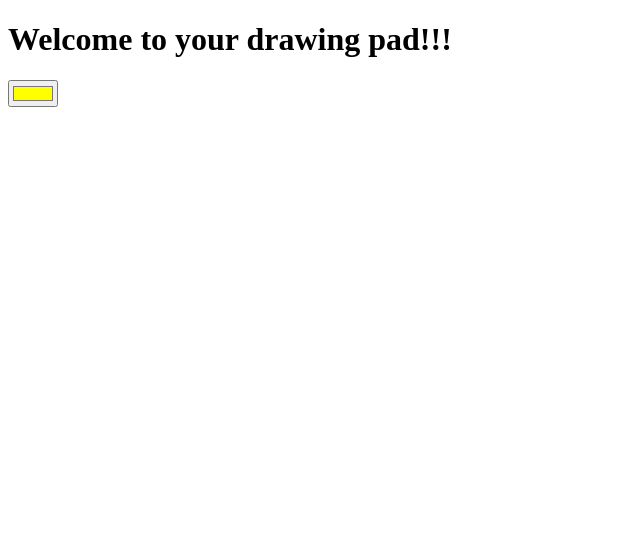
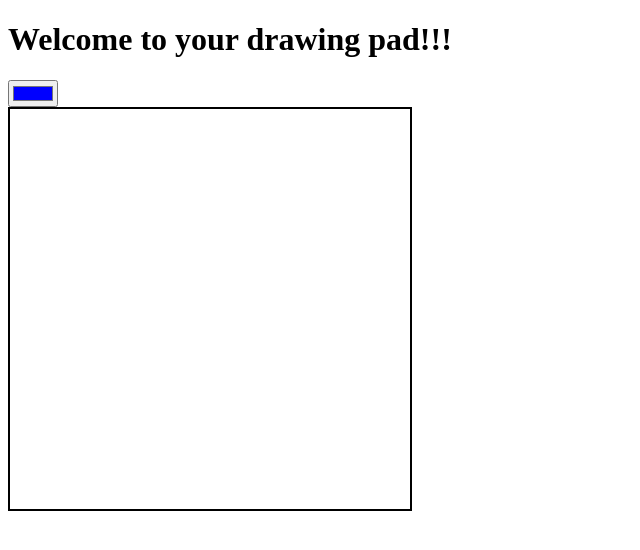
Before and after one commit to Santosh2167/canvas-pi, a React (Create React App) app: page / in a window 1280 px wide. Shown: the top 550 px of the page, without its empty margins (0-640 px from the left). Built offline with nearby package versions, Linux system fonts and the light colour scheme.

Commit message:
finished passing function from canvas to canvas controller

```diff
--- a/src/Canvas.js
+++ b/src/Canvas.js
@@ -2,9 +2,27 @@ import React, { Component } from "react";
 import ColourSelector from "./ColourSelector";
 
 export default class Canvas extends Component {
+  state = { hex: "#0000ff", width: 400, height: 400 };
+
+
+
+  onColourSelectorChange = (hex) => {
+    this.setState({ hex })
+  }
+
   render() {
+    const { hex, width, height } = this.state;
     return (
-      <ColourSelector />
+      <div>
+        <div>
+          <ColourSelector hex={hex} onColourSelectorChange={this.onColourSelectorChange} />
+        </div>
+        <canvas
+          width={width}
+          height={height}
+          style={{ border: "2px solid black" }}
+        />
+      </div>
     )
   }
 }
--- a/src/ColourSelector.js
+++ b/src/ColourSelector.js
@@ -2,23 +2,22 @@ import React, { Component } from "react";
 
 class ColourSelector extends Component {
 
-  state = { hex: this.props.hex };
+  onInputChange = (event) => {
+    const { onColourSelectorChange } = this.props;
+    onColourSelectorChange(event.target.value);
+  }
+  // componentDidUpdate() {
+  //   console.log(this.state.hex);
+  // }
 
-  onInputChange(event) {
-    this.setState({ hex: event.target.value })
-  }
-
-  componentDidUpdate() {
-    console.log(this.state.hex);
-  }
   render() {
-    const { hex } = this.state;
+    const { hex } = this.props;
     return (
       <div>
         <input
           type="color"
           value={hex}
-          onChange={event => this.onInputChange(event)} />
+          onChange={this.onInputChange} />
       </div>
     );
   }
```
